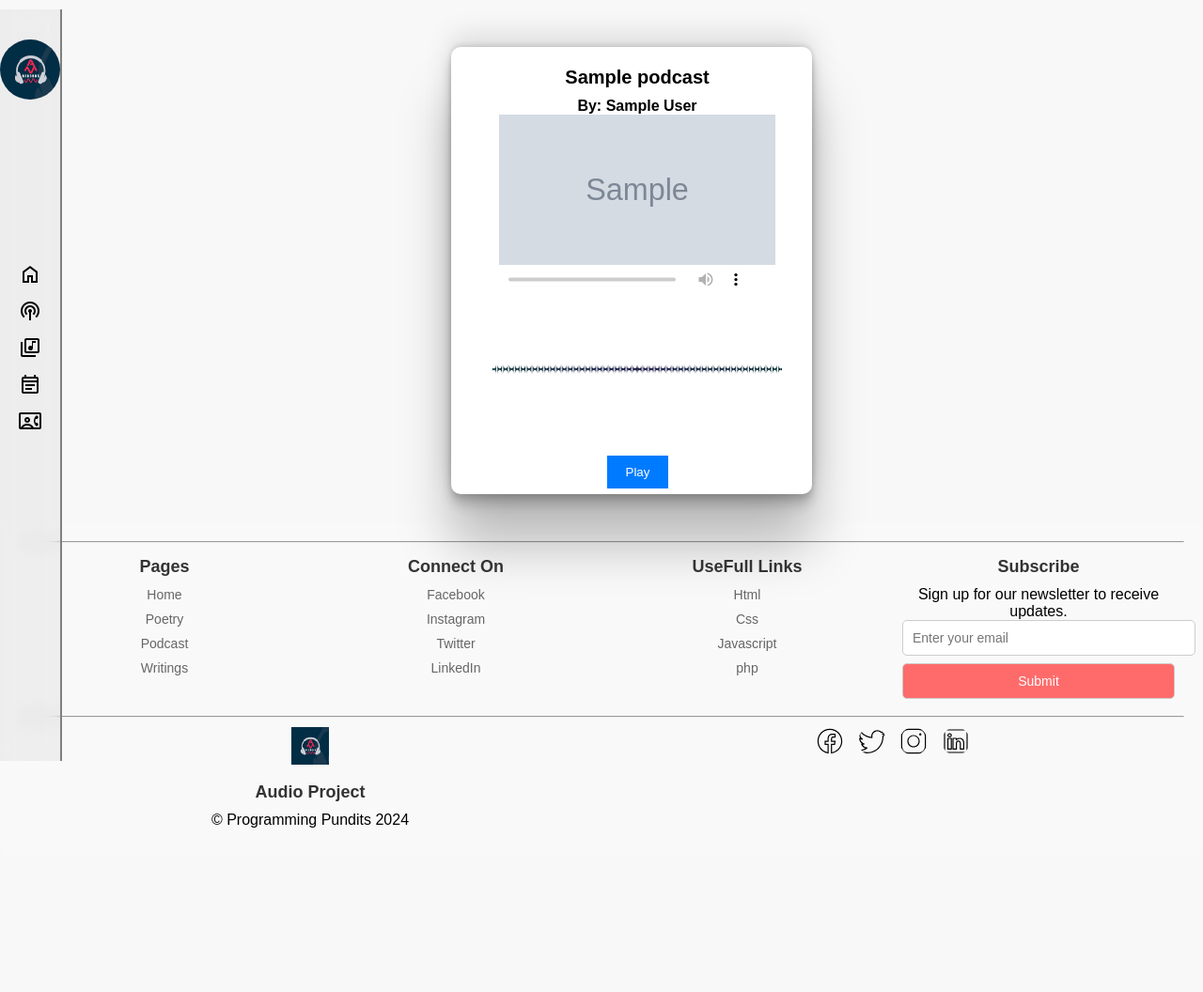
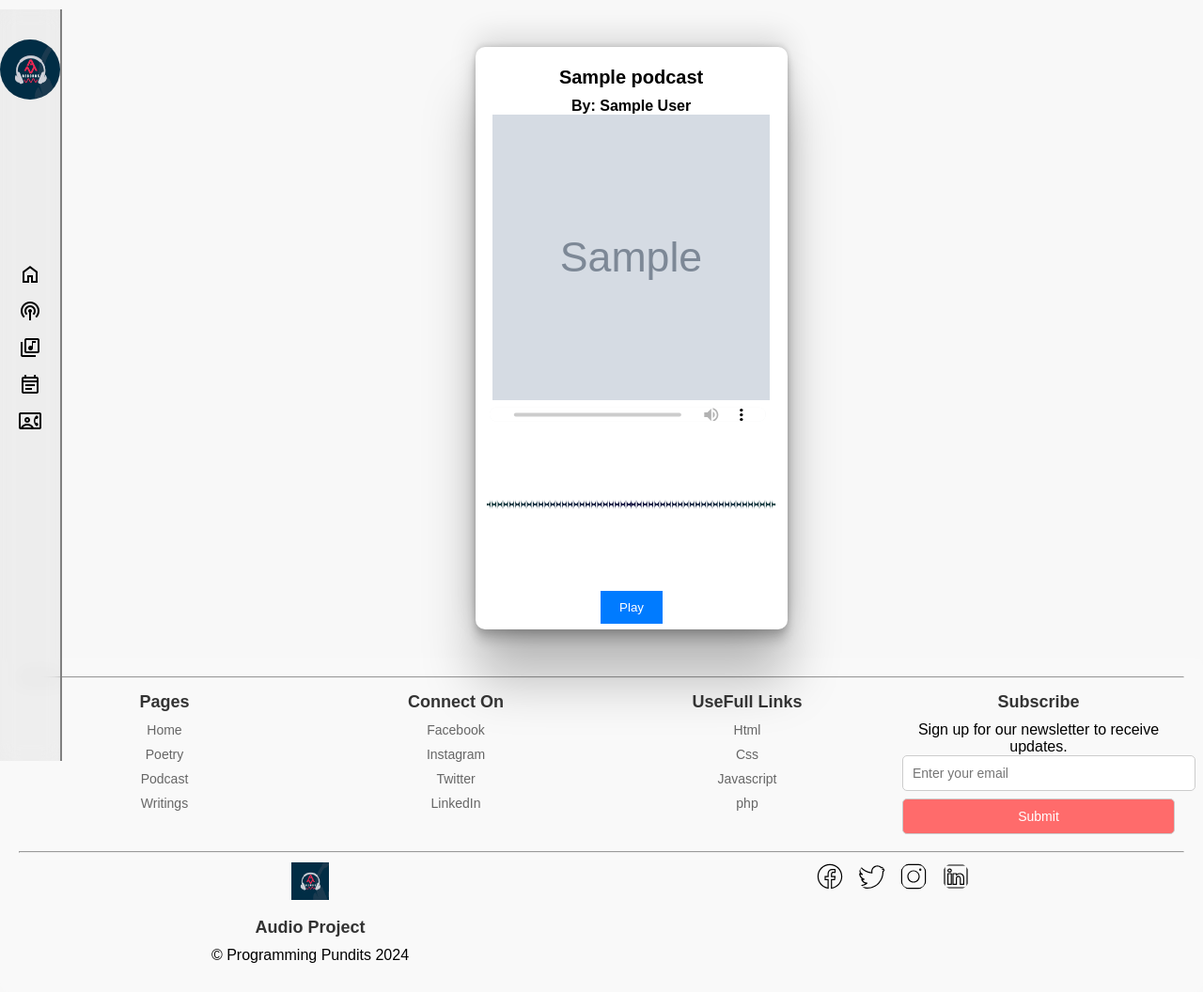
Before and after one commit to gaudeltheg/audiosite, a PHP site: page /podcast.php in a window 1280 px wide. Shown: the whole page at 94% size. Before the commit the page ends 881 px from the top, so only its background shows below. Run offline with PHP 8.4, Linux system fonts and the light colour scheme; tables that the repository leaves empty hold one stand-in row (values such as "Sample post"); grey boxes marked "Sample" are stand-in pictures.

Commit message:
Update podcast.css /prajwal

```diff
--- a/audiofirstdraft/podcast.css
+++ b/audiofirstdraft/podcast.css
@@ -26,7 +26,8 @@ h2 {
     /* border: 1px solid black; */
     background-color: white;
     height: auto;
-    width: 30vw;
+    width: 26vw;
+    overflow: hidden;
     border-radius: 10px;
     margin-top: 40px;
     cursor: pointer;
@@ -34,7 +35,7 @@ h2 {
 }
 
 .container {
-    width: 30vw;
+    width: 25vw;
     padding: 6px;
     text-align: center;
     margin-top: 15px;
@@ -47,9 +48,9 @@ h2 {
 }
 
 .image-container img{
-    height: 20vh;
+    height: 38vh;
     width: 23vw;
-
+    object-fit: fit;
 }
 audio{
     height: 15px;
@@ -57,7 +58,7 @@ audio{
 
 }
 .audio-container{
-   width: 26vw;
+   width: 23vw;
     transform: translate(3%, 19%);
     background-color: white;
 }
```
